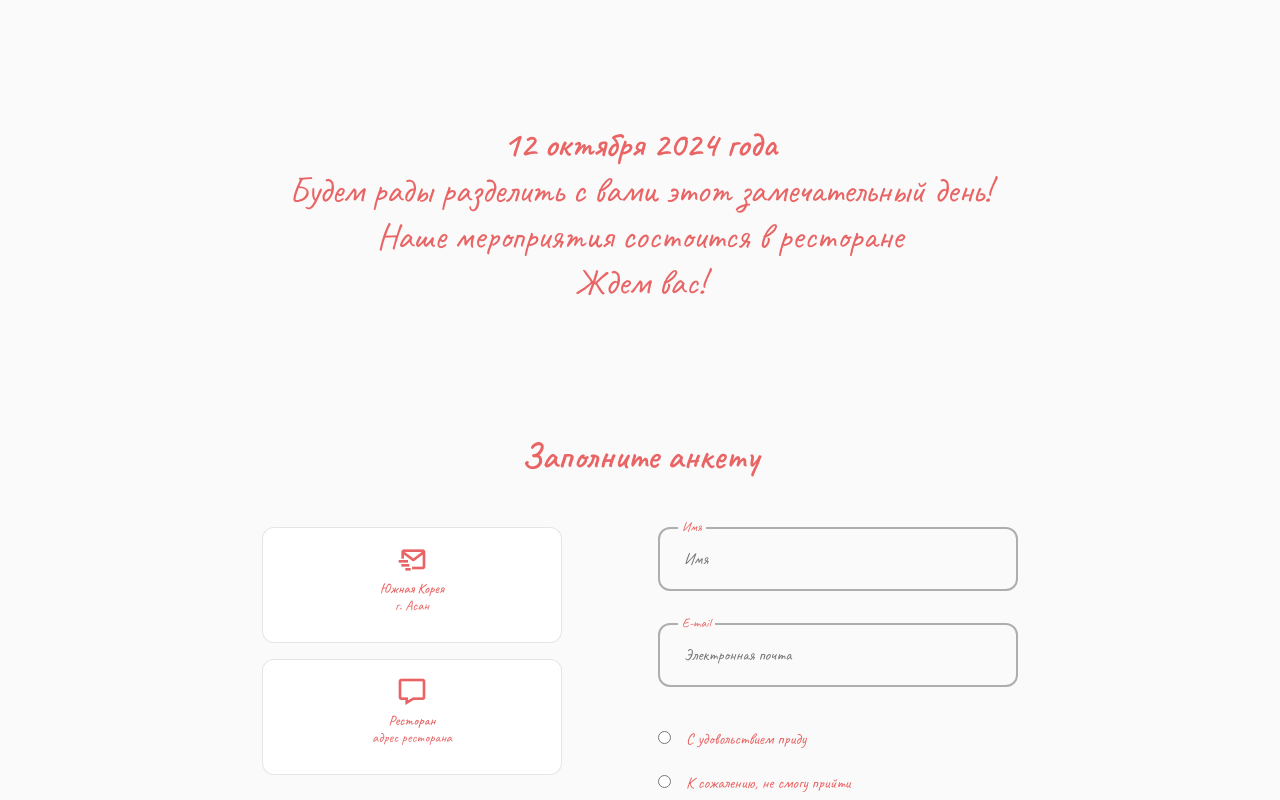
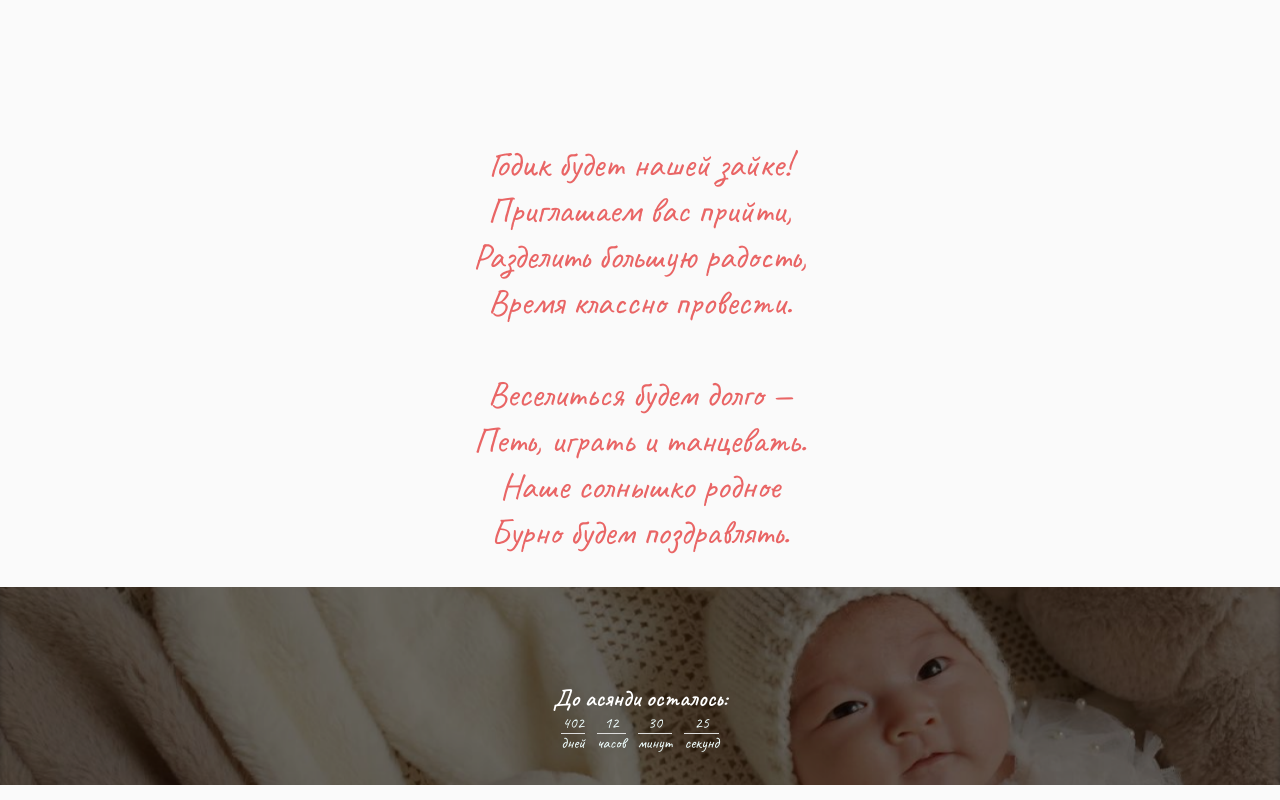
Before and after one commit to sthika/miyasbirthday, a React (Create React App) app: page / in a window 1280 px wide. Shown: the part 640-1440 px from the top of the page. Built offline with nearby package versions, Linux system fonts and the light colour scheme.

Commit message:
added date counter

```diff
--- a/src/App.css
+++ b/src/App.css
@@ -210,12 +210,22 @@ img {
 }
 
 @media screen and (max-width: 576px) {
+  :root {
+    --big-font-size: 3.5rem;
+    --h1-font-size: 2.25rem;
+    --h2-font-size: 1.5rem;
+    --h3-font-size: 2.25rem;
+    --normal-font-size: 1.9rem;
+    --small-font-size: 1.675rem;
+    --smaller-font-size: 1.213rem;
+    --tiny-font-size: 1.625rem;
+  }
 }
 
 /* For small devices */
 @media screen and (max-width: 350px) {
   :root {
-    --big-font-size: 2.25rem;
+    --big-font-size: 3.25rem;
   }
 
   .container {
--- a/src/App.js
+++ b/src/App.js
@@ -6,6 +6,7 @@ import About from './components/About/About';
 import Skills from './components/skills/Skills';
 import Qualification from './components/qualification/Qualification';
 import Contact from './components/contact/Contact';
+import Countdown from './components/Countdown/Countdown';
 
 function App() {
   return (
@@ -15,6 +16,7 @@ function App() {
         <Home />
         <Skills />
         {/* <Qualification/> */}
+        <Countdown/>
         <Contact/>
       </main>
     </div>
--- /dev/null
+++ b/src/components/Countdown/Countdown.js
@@ -0,0 +1,67 @@
+import React, { useState, useEffect } from 'react';
+import './countdown.css';
+
+const Countdown = () => {
+  const calculateTimeLeft = () => {
+    const eventDate = new Date('October 12, 2024 00:00:00');
+    const currentTime = new Date();
+    const difference = eventDate - currentTime;
+
+    let timeLeft = {};
+
+    if (difference > 0) {
+      timeLeft = {
+        days: Math.floor(difference / (1000 * 60 * 60 * 24)),
+        hours: Math.floor((difference / (1000 * 60 * 60)) % 24),
+        minutes: Math.floor((difference / 1000 / 60) % 60),
+        seconds: Math.floor((difference / 1000) % 60),
+      };
+    }
+
+    return timeLeft;
+  };
+
+  const [timeLeft, setTimeLeft] = useState(calculateTimeLeft());
+
+  useEffect(() => {
+    const timer = setInterval(() => {
+      setTimeLeft(calculateTimeLeft());
+    }, 1000);
+
+    return () => clearInterval(timer);
+  }, []);
+
+  return (
+    <section className='section countdown'>
+      <h2 className='countdown__title'>До асянди осталось:</h2>
+
+      {timeLeft.days !== undefined ? (
+        //   <span>
+        //     {timeLeft.days} дней, {timeLeft.hours} часов, {timeLeft.minutes} минут, {timeLeft.seconds} секунд
+        //   </span>
+        <div className='timer'>
+          <div className='days'>
+            <p>{timeLeft.days}</p>
+            <p>дней</p>
+          </div>
+          <div className='days'>
+            <p>{timeLeft.hours}</p>
+            <p>часов</p>
+          </div>
+          <div className='days'>
+            <p>{timeLeft.minutes}</p>
+            <p>минут</p>
+          </div>
+          <div className='days'>
+            <p>{timeLeft.seconds}</p>
+            <p>секунд</p>
+          </div>
+        </div>
+      ) : (
+        <span>Событие уже наступило!</span>
+      )}
+    </section>
+  );
+};
+
+export default Countdown;
--- /dev/null
+++ b/src/components/Countdown/countdown.css
@@ -0,0 +1,34 @@
+.countdown {
+    background-image: url(../../assets/timerfinal.png);
+    background-position: center;
+    background-repeat: no-repeat;
+    background-size:cover;
+    height: 40%;
+    display: flex;
+    flex-direction: column;
+    align-items: center;
+    justify-content: center;
+    color: azure;
+}
+.countdown__title {
+    color: white;
+
+}
+.timer {
+    display: flex;
+    text-align: center;
+    gap: 10%;
+    justify-content: center;
+}
+.days {
+ position: relative;
+}
+.days::before {
+  content: "";
+  position: absolute;
+  top: 50%;
+  left: 0;
+  width: 100%;
+  border-bottom: 1px solid #ddd;
+
+}
--- a/src/components/contact/Contact.js
+++ b/src/components/contact/Contact.js
@@ -42,22 +42,22 @@ const Contact = () => {
         <div className='contact__content'>
           <form ref={form} onSubmit={sendEmail} className='contact__form'>
             <div className='contact__form-wrap'>
-              <label className='contact__form-tag'>Имя</label>
+              <label className='contact__form-tag'>ФИО</label>
               <input
                 type='text'
                 name='name'
                 className='contact__form-input'
-                placeholder='Имя'
+                placeholder='ФИО'
               />
             </div>
 
             <div className='contact__form-wrap'>
-              <label className='contact__form-tag'>E-mail</label>
+              <label className='contact__form-tag'>Кол-во человек:</label>
               <input
-                type='email'
-                name='email'
+                type='number'
+                name='number'
                 className='contact__form-input'
-                placeholder='Электронная почта'
+                placeholder='Кол-во взрослых и детей'
               />
             </div>
             <div className='contact__form-wrap contact__form-wrap-check contact__form-area'>
--- a/src/components/home/Data.js
+++ b/src/components/home/Data.js
@@ -5,7 +5,7 @@ const Data = () => {
   return (
     <div className='home__data'>
       <h1 className='home__title'>Приглашаем Вас</h1>
-      <h3 className='home__subtitle'>на годик Миен</h3>
+      <h3 className='home__subtitle'>на годик Миëн</h3>
       <p className='home__desc'>
       12.10.2024 / Asan-si
       </p>
--- a/src/components/skills/Skills.js
+++ b/src/components/skills/Skills.js
@@ -1,21 +1,35 @@
-import React from 'react'
-import './skills.css'
-import Frontend from './Frontend'
-import Backend from './Backend'
+import React from 'react';
+import './skills.css';
+import Frontend from './Frontend';
+import Backend from './Backend';
 
 const Skills = () => {
   return (
-    <section className="skills section" id='skills'>
-        <h2 className="section__title">12 октября 2024 года</h2>
-        {/* <span className="section__subtitle">Приглашаем Вас на первый праздник нашей дочери!</span> */}
+    <section className='skills section' id='skills'>
+      {/* <h2 className="section__title">12 октября 2024 года</h2> */}
+      <br />
+      {/* <span className="section__subtitle">Приглашаем Вас на первый праздник нашей дочери!</span> */}
 
-        <p className='section__title'>Будем рады разделить с вами этот замечательный день!<br/>
-          Наше мероприятия состоится в ресторане <br/>
+      <p className='section__title'>
+        Годик будет нашей зайке!
+        <br />
+        Приглашаем вас прийти,
+        <br />
+        Разделить большую радость,
+        <br />
+        Время классно провести.
+        <br />
+        <br />
+        Веселиться будем долго —<br />
+        Петь, играть и танцевать.
+        <br />
+        Наше солнышко родное
+        <br />
+        Бурно будем поздравлять.
+        <br />
+      </p>
+    </section>
+  );
+};
 
-          Ждем вас!
-        </p>
-    </section>
-  )
-}
-
-export default Skills
+export default Skills;
```
Also changed, not shown: src/assets/timer.jpg (added), src/assets/timerfinal.png (added).
